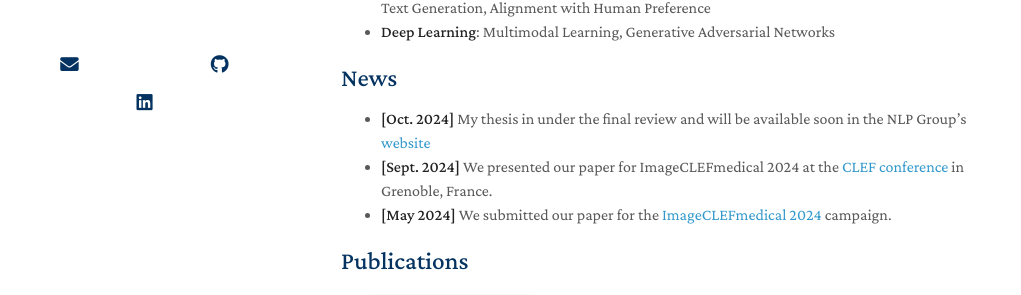
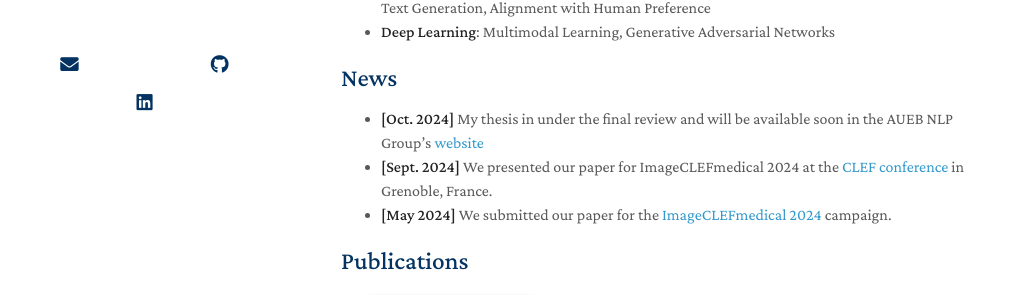
Before and after one commit to msamprovalaki/msamprovalaki.github.io, a Jekyll site: the page built from index.md, in a window 1280 px wide and 985 px high. Shown: the part 387-682 px from the top of the window, without its empty margins (129-1150 px from the left). Built offline with Jekyll 4.4.1, drawn with Linux system fonts in a browser that asks for light colours; nearby versions of some CDN libraries; a style sheet for code colours, icons or effects is not loaded; our own code applies the rules of GitHub Pages for plain Markdown files.

Commit message:
Update index.md

```diff
--- a/index.md
+++ b/index.md
@@ -19,7 +19,7 @@ Additionally, I am an active member of the [Natural Language Processing Group](h
 
 ## News
 
-- **[Oct. 2024]** My thesis in under the final review and will be available soon in the NLP Group’s [website](http://nlp.cs.aueb.gr/theses.html)
+- **[Oct. 2024]** My thesis in under the final review and will be available soon in the AUEB NLP Group’s [website](http://nlp.cs.aueb.gr/theses.html)
 - **[Sept. 2024]** We presented our paper for ImageCLEFmedical 2024 at the [CLEF conference](https://clef2024.imag.fr/) in Grenoble, France.
 - **[May 2024]** We submitted our paper for the [ImageCLEFmedical 2024](https://www.imageclef.org/2024/medical) campaign.
 
```
